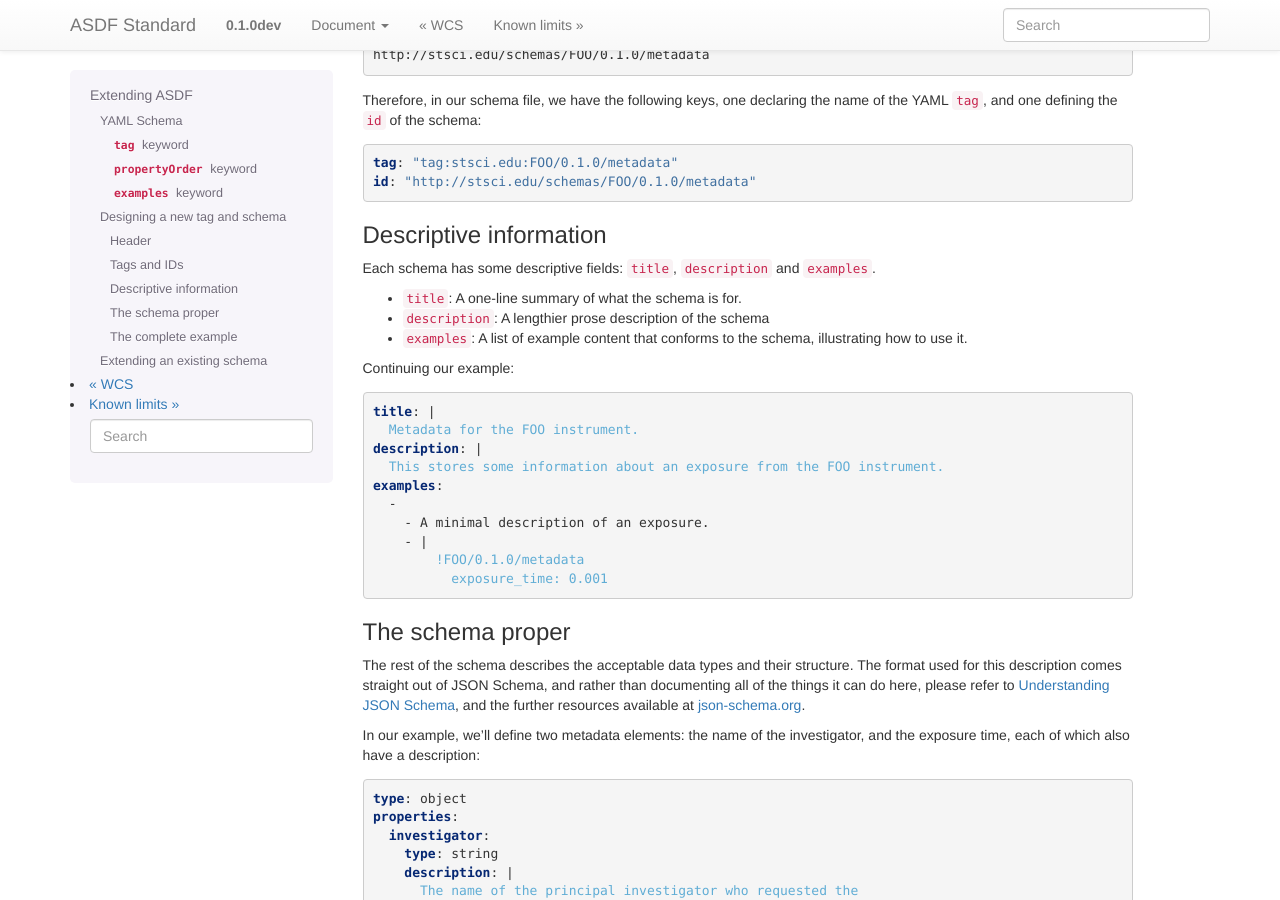
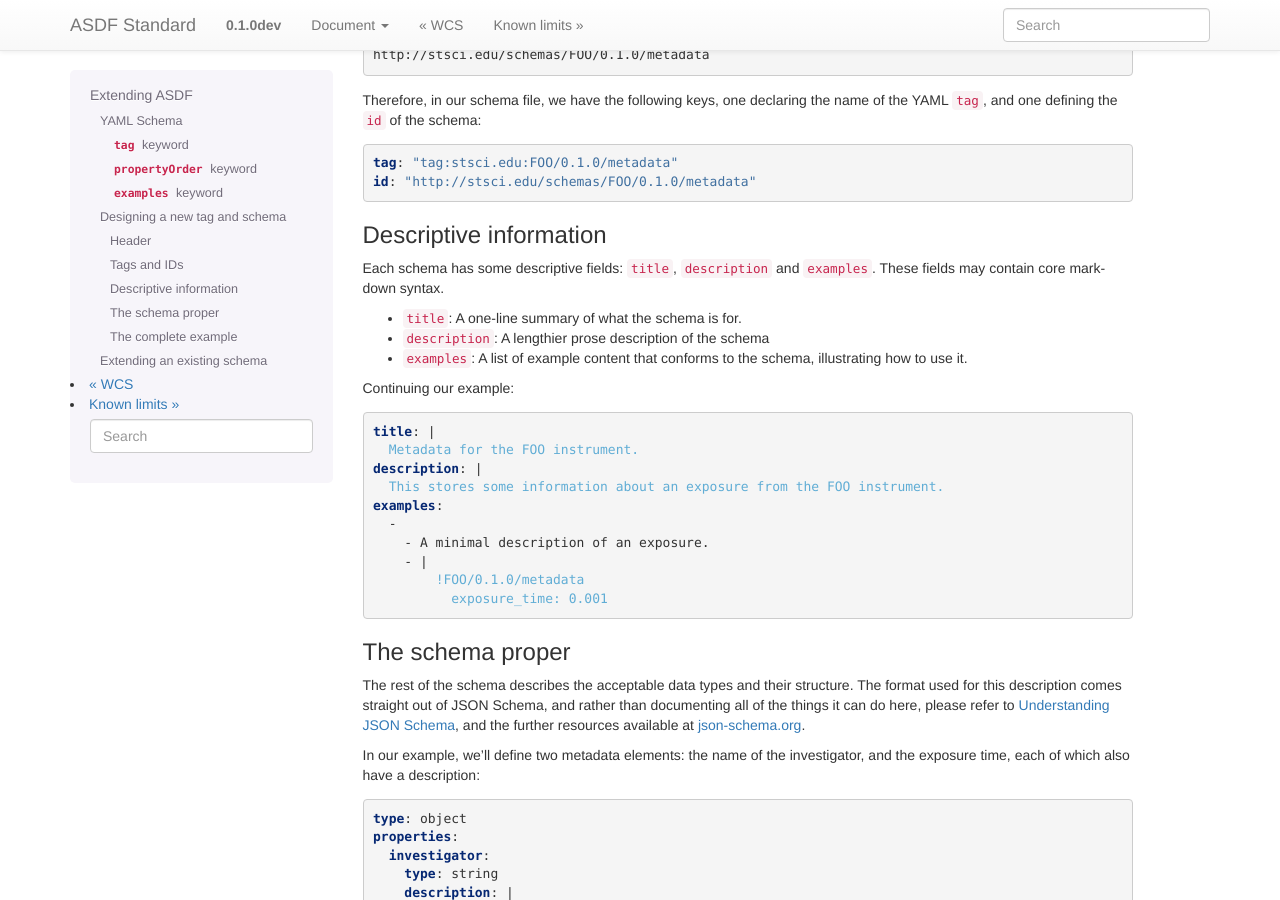
Before and after one commit to asdf-format/asdf-standard, a Sphinx documentation site: the page built from source/extending.rst, in a window 1280 px wide and 900 px high, scrolled down 2042 px. Built offline with Sphinx 7.4.7, drawn with Linux system fonts in a browser that asks for light colours; pages that are not in the unit, such as notebooks, are missing from menus.

Commit message:
Describe where markdown syntax may be used.

```diff
--- a/source/extending.rst
+++ b/source/extending.rst
@@ -159,7 +159,7 @@ Descriptive information
 ^^^^^^^^^^^^^^^^^^^^^^^
 
 Each schema has some descriptive fields: ``title``, ``description``
-and ``examples``.
+and ``examples``.  These fields may contain core markdown syntax.
 
 - ``title``: A one-line summary of what the schema is for.
 
```
